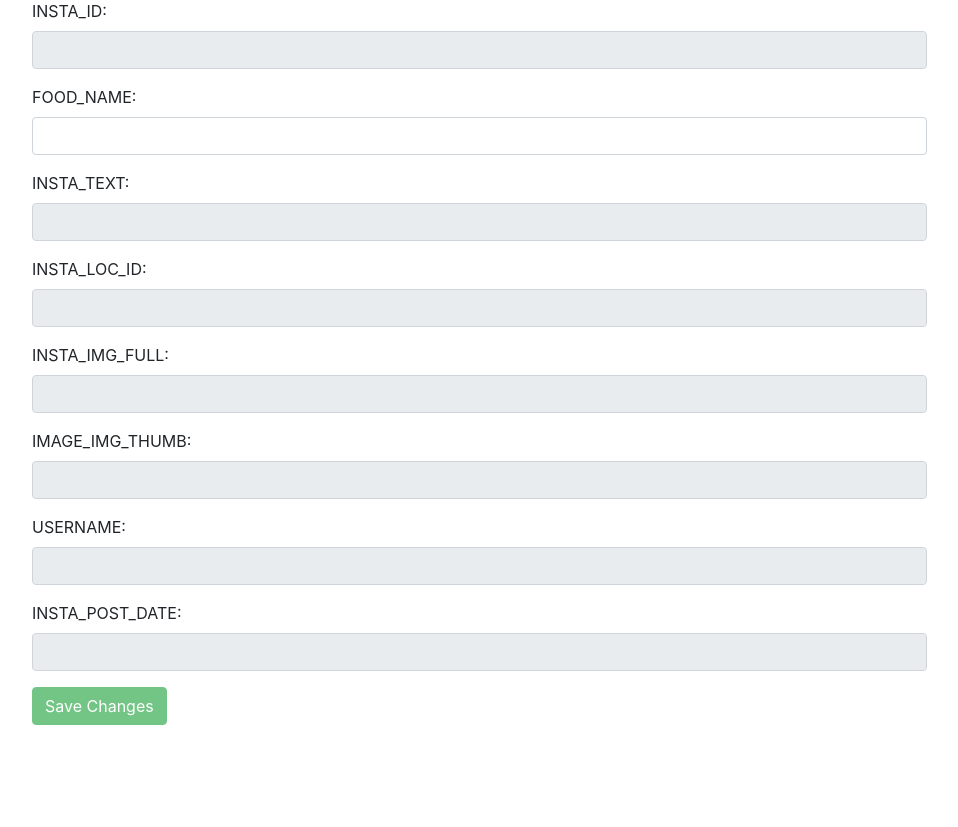
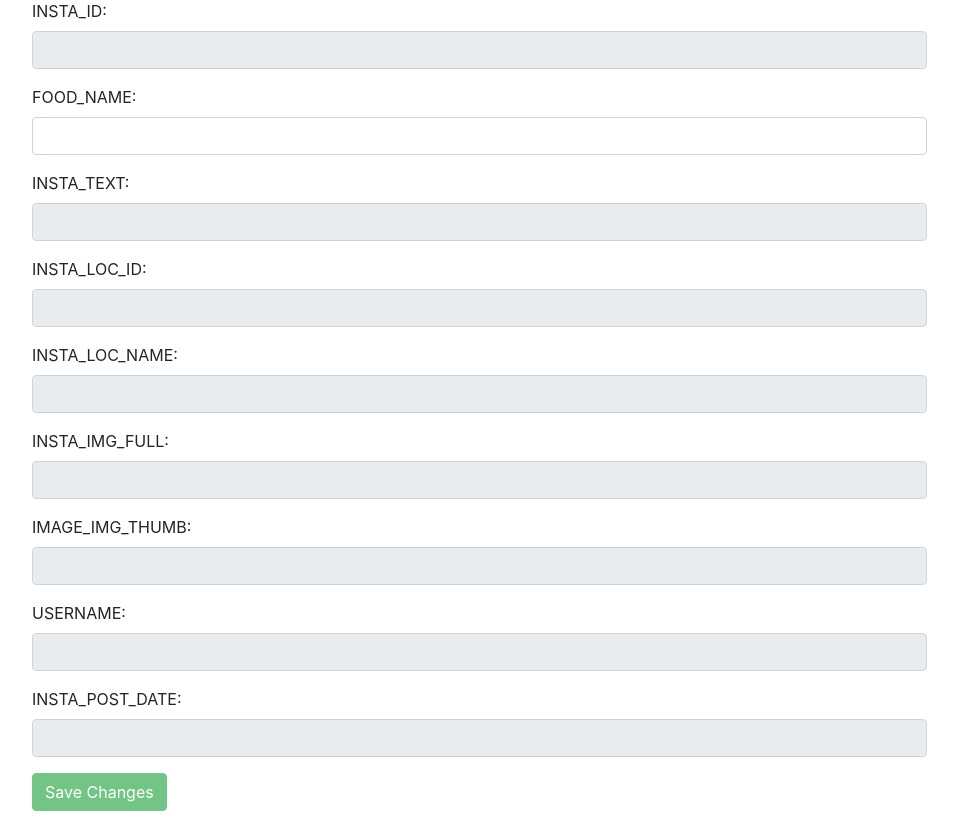
Before and after one commit to kamikaz1k/food-blog, a Flask app: template templates/food-master-edit.html in a window 1280 px wide. Shown: the part 113-940 px from the top of the page, without its empty margins (68-1026 px from the left). Before the commit the page ends 838 px from the top, so only its background shows below. Run offline with Flask 2, Linux system fonts and the light colour scheme; the template is opened without the code that fills it, so the values that code supplies are empty; parts of the project's set-up code (start-up, migrations or seed data) failed here and were passed over; some libraries are stand-ins or nearby versions.

Commit message:
Added FOOD_NAME and INSTA_LOC_NAME to query and templates

```diff
--- a/app.py
+++ b/app.py
@@ -62,8 +62,8 @@ def populate_table():
     conn = mysql.connect()
     cursor = conn.cursor()
     result = cursor.execute("SELECT * FROM FOOD_POSTS")
-    print result, str(cursor.fetchall())
-    print "populate_table complete"
+    # print result, str(cursor.fetchall())
+    # print "populate_table complete"
     cursor.close()
     conn.close()
 
@@ -72,6 +72,7 @@ def add_item_to_table(item):
         INSTA_ID = item["id"]
         INSTA_TEXT = item["caption"]["text"]
         # INSTA_LOC_ID = item.location.id
+        INSTA_LOC_NAME = item["location"]["name"]
         INSTA_IMG_FULL = item["images"]["standard_resolution"]["url"]
         IMAGE_IMG_THUMB = item["images"]["thumbnail"]["url"]
         USERNAME = item["user"]["username"]
@@ -80,7 +81,42 @@ def add_item_to_table(item):
         # print "Item INFO:",INSTA_ID,INSTA_TEXT,INSTA_IMG_FULL,IMAGE_IMG_THUMB,USERNAME,INSTA_POST_DATE
         conn = mysql.connect()
         cursor = conn.cursor()
-        result = cursor.execute("INSERT INTO FOOD_POSTS (INSTA_ID, INSTA_TEXT, INSTA_IMG_FULL, IMAGE_IMG_THUMB, USERNAME, INSTA_POST_DATE) VALUES (%s, %s, %s, %s, %s, FROM_UNIXTIME(%s))", (INSTA_ID,INSTA_TEXT,INSTA_IMG_FULL,IMAGE_IMG_THUMB,USERNAME,INSTA_POST_DATE))
+        result = cursor.execute("INSERT INTO FOOD_POSTS (INSTA_ID, INSTA_TEXT, INSTA_IMG_FULL, IMAGE_IMG_THUMB, USERNAME, INSTA_POST_DATE, INSTA_LOC_NAME) VALUES (%s, %s, %s, %s, %s, FROM_UNIXTIME(%s),%s)", (INSTA_ID,INSTA_TEXT,INSTA_IMG_FULL,IMAGE_IMG_THUMB,USERNAME,INSTA_POST_DATE,INSTA_LOC_NAME))
+        conn.commit()
+        print "Inserted "+INSTA_ID, result, str(cursor.fetchall())
+
+    except Exception as e:
+        print "Exception!" + str(e)
+
+    finally:
+        try:
+            cursor.close()
+        except NameError:
+            print "Name Error for cursor"
+        try:
+            conn.close()
+        except NameError:
+            print "Name Error for conn"
+
+def populate_locations():
+    # Open JSON file
+    with open('json_output.json') as data_file:
+        posts = json.load(data_file)
+        # Loop through posts and add them to DB
+        for item in posts:
+            add_location_to_item(item)
+            print item["id"] + " updated"
+
+
+def add_location_to_item(item):
+    try:
+        INSTA_ID = item["id"]
+        INSTA_LOC_NAME = item["location"]["name"]
+
+        # print "Item INFO:",INSTA_ID,INSTA_TEXT,INSTA_IMG_FULL,IMAGE_IMG_THUMB,USERNAME,INSTA_POST_DATE
+        conn = mysql.connect()
+        cursor = conn.cursor()
+        result = cursor.execute("UPDATE FOOD_POSTS SET INSTA_LOC_NAME=%s WHERE INSTA_ID=%s", (INSTA_LOC_NAME, INSTA_ID))
         conn.commit()
         print "Inserted "+INSTA_ID, result, str(cursor.fetchall())
 
@@ -116,7 +152,7 @@ def list():
         cursor.close()
         conn.close()
 
-    return render_template("food-master-list.html", posts=posts, msg="MSG:::"+str(posts))
+    return render_template("food-master-list.html", posts=posts)#, msg="MSG:::"+str(posts))
 
 @app.route("/detail/<insta_id>")
 def detail(insta_id):
@@ -132,8 +168,13 @@ def detail(insta_id):
         conn.close()
     return render_template("food-master-edit.html", post=post[0], msg=insta_id)
 
+# @app.route("/save/<insta_id>")
+# def save(insta_id):
+    # try
+
 if __name__ == "__main__":
     port = int(os.environ.get('PORT', 5000))
     app.run(host='0.0.0.0', port=port)
     # create_tables()
     # populate_table()
+    # populate_locations()
--- a/templates/food-master-edit.html
+++ b/templates/food-master-edit.html
@@ -47,9 +47,9 @@
           </div>
         </div>
         <div class="form-group">
-          <label for="post-text" class="col-sm-2 control-label">FOOD_NAME:</label>
+          <label for="post-name" class="col-sm-2 control-label">FOOD_NAME:</label>
           <div class="col-sm-10">
-            <input type="text" class="form-control" name="title" id="post-text" value="{{post[7]}}">
+            <input type="text" class="form-control" name="title" id="post-name" value="{{post[7]}}">
           </div>
         </div>
         <div class="form-group">
@@ -59,9 +59,15 @@
           </div>
         </div>
         <div class="form-group">
-          <label for="post-location" class="col-sm-2 control-label">INSTA_LOC_ID:</label>
+          <label for="post-location-id" class="col-sm-2 control-label">INSTA_LOC_ID:</label>
           <div class="col-sm-10">
-            <input type="text" class="form-control" name="title" id="post-location" value="{{post[2]}}" disabled>
+            <input type="text" class="form-control" name="title" id="post-location-id" value="{{post[2]}}" disabled>
+          </div>
+        </div>
+        <div class="form-group">
+          <label for="post-location" class="col-sm-2 control-label">INSTA_LOC_NAME:</label>
+          <div class="col-sm-10">
+            <input type="text" class="form-control" name="title" id="post-location" value="{{post[8]}}" disabled>
           </div>
         </div>
         <div class="form-group">
--- a/templates/food-master-list.html
+++ b/templates/food-master-list.html
@@ -39,6 +39,8 @@
                     IMAGE_IMG_THUMB {{entry[4]}}<br>
                     USERNAME {{entry[5]}}<br>
                     INSTA_POST_DATE {{entry[6]}}<br>
+                    FOOD_NAME {{entry[7]}}<br>
+                    INSTA_LOC_NAME {{entry[8]}}<br>
                 </p>
             </a>
             {% endfor %}
```
